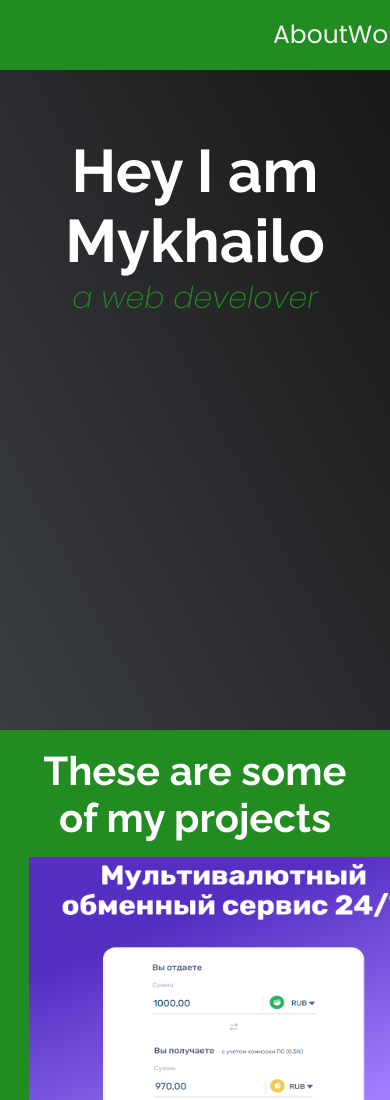
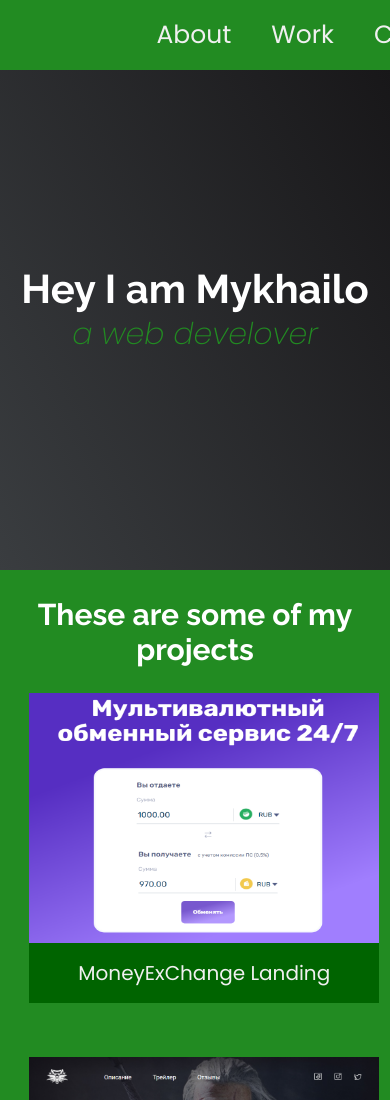
Before and after one commit to Sp1te/portfolio, a plain HTML site: page index.html in a window 390 px wide. Shown: the top 1100 px of the page. Drawn offline with Linux system fonts and the light colour scheme.

Commit message:
added adaptive

```diff
--- a/index.html
+++ b/index.html
@@ -9,6 +9,7 @@
     <link rel="preconnect" href="https://fonts.gstatic.com">
     <link href="https://fonts.googleapis.com/css2?family=Raleway:wght@700&display=swap" rel="stylesheet">
     <script src="https://kit.fontawesome.com/9d5bc9862e.js" crossorigin="anonymous"></script>
+    <script src="main.js"></script>
 
     <title>Portfolio</title>
 </head>
@@ -32,15 +33,15 @@
                     <div class="project-items">
                         <a href="https://sp1te.github.io/moneyexchange/" class="project-item">
                             <img src="img/moneyexchange.png" alt="">
-                            <p>MoneyExChange Landing</p>
+                            <p><span class="code"> < </span>MoneyExChange Landing<span class="code"> < </span></p>
                         </a>
                         <a href="https://sp1te.github.io/thewitcher/" class="project-item">
                             <img src="img/witcher.png" alt="here should be witcher">
-                            <p>The Witcher Landing</p>
+                            <p><span class="code"> < </span>The Witcher Landing<span class="code"> < </span></p>
                         </a>
                         <a href="https://sp1te.github.io/batman/" class="project-item">
                             <img src="img/batman.png" alt="here should be baatman">
-                            <p>The Batman Landing</p>
+                            <p><span class="code"> < </span>The Batman Landing<span class="code"> /> </span></p>
                         </a>
                     </div>
                     <div>
--- a/style.css
+++ b/style.css
@@ -7,6 +7,10 @@ body {
   font-family: "Poppins", sans-serif;
   color: #fff;
   font-weight: 400;
+}
+.code {
+  color: var(--main-gray);
+  transition: color 0.3s ease-out;
 }
 a {
   text-decoration: none;
@@ -29,6 +33,7 @@ header {
 }
 
 .nav-items {
+  height: 100%;
   width: 25%;
   display: flex;
   flex-direction: row;
@@ -37,8 +42,12 @@ header {
   margin-right: 5%;
 }
 .nav-item {
+  padding: 20px;
   display: block;
   font-size: 25px;
+}
+.nav-item:hover {
+  background-color: #006400;
 }
 /* Conteiner */
 .conteiner {
@@ -87,6 +96,9 @@ header {
   flex-direction: column;
   margin-bottom: 2%;
 }
+.project-item:hover {
+  opacity: 0.95;
+}
 .project-item img {
   width: 400px;
   height: 300px;
@@ -97,6 +109,12 @@ header {
   padding: 15px 5px;
   text-align: center;
   background-color: #006400;
+}
+.project-item span {
+  display: none;
+}
+.project-item span:hover {
+  display: inline-block;
 }
 
 /* Contact Section */
@@ -119,6 +137,93 @@ header {
   font-size: 20px;
   margin: 5px;
 }
+.contact-link:hover {
+  opacity: 0.8;
+}
 .contact-link i {
   margin-right: 5px;
 }
+
+/* Make adaptive */
+
+@media (max-width: 1300px) {
+  .welcome-section h1 {
+    padding-top: 24%;
+  }
+  .project-items {
+    justify-content: space-around;
+  }
+  .project-item {
+    margin-bottom: 40px;
+  }
+  .project-item img {
+    width: 450px;
+    height: 350px;
+  }
+}
+
+@media (max-width: 1150px) {
+  .welcome-section h1 {
+    padding-top: 27%;
+  }
+  .project-items {
+    flex-direction: column;
+    align-items: center;
+  }
+  .contact-section p {
+    margin-top: 10px;
+  }
+}
+
+@media (max-width: 950px) {
+  header {
+    justify-content: center;
+  }
+  .welcome-section {
+    height: 550px;
+  }
+  .welcome-section h1 {
+    font-size: 50px;
+    padding-top: 30%;
+  }
+  .project-section h2 {
+    font-style: 30px;
+  }
+}
+
+@media (max-width: 750px) {
+  .welcome-section h1 {
+    padding-top: 33%;
+  }
+}
+
+@media (max-width: 515px) {
+  .welcome-section {
+    height: 500px;
+  }
+  .welcome-section h1 {
+    font-size: 40px;
+    padding-top: 50%;
+  }
+  h2 {
+    font-style: 35px;
+  }
+  .project-section h2 {
+    font-size: 30px;
+    padding-top: 8%;
+    padding-bottom: 3%;
+  }
+  .project-section p {
+    margin-bottom: 4%;
+  }
+  .project-item img {
+    width: 350px;
+    height: 250px;
+  }
+  .contact-section h2 {
+    font-size: 30px;
+  }
+  .contact-link {
+    font-size: 17px;
+  }
+}
```
Also changed, not shown: main.js (added).
